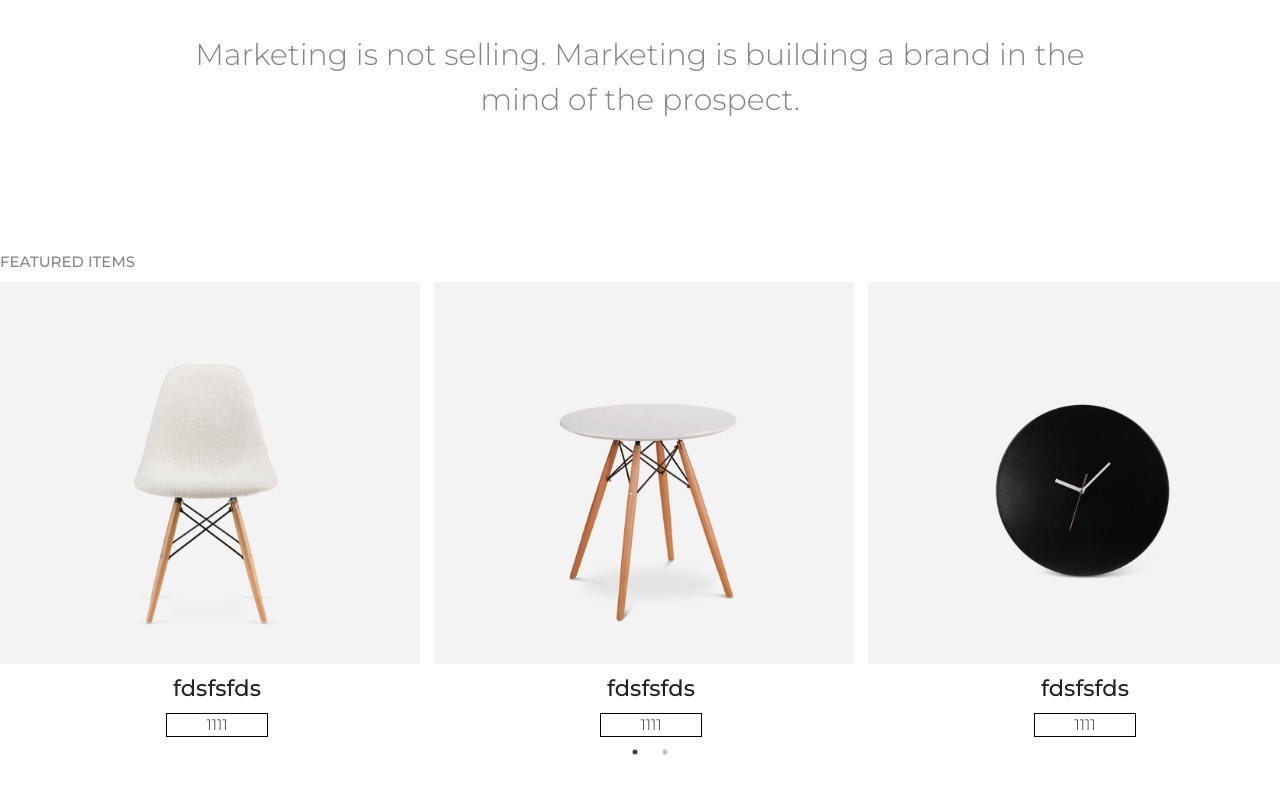
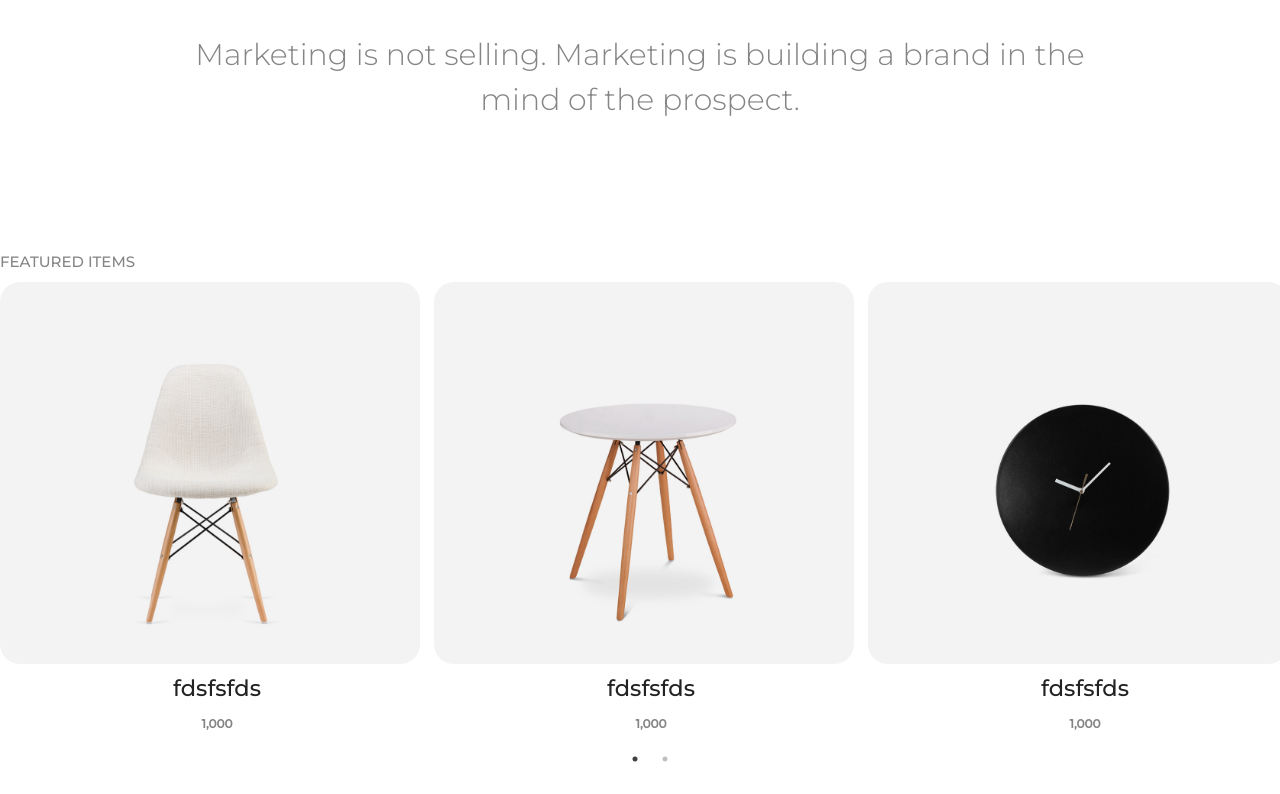
Before and after one commit to LeeYongho91/react-client, a React (Create React App) app in the folder front/: page / in a window 1280 px wide. Shown: the part 1391-2185 px from the top of the page. Built offline with nearby package versions, Linux system fonts and the light colour scheme.

Commit message:
20220105

```diff
--- a/front/src/components/App.js
+++ b/front/src/components/App.js
@@ -31,26 +31,30 @@ function App() {
 
 
 function solution(m,arr) {
-  let answer = Number.MIN_SAFE_INTEGER;
+  let answer = [];
   let n = arr.length;
+  let ch = Array.from({length:n}, ()=>0);
+  let tmp = Array.from({length:m}, ()=>0);
 
-  function DFS(L,sum1,sum2) {
-    if(sum2 > m) return;
-    if(L === n) {
-        answer = Math.max(answer, sum1);
+  function DFS(L) {
+    if(L === m) {
+      answer.push(tmp.slice());
     }
     else {
-      DFS(L+1,sum1+arr[L][0],sum2+arr[L][1]);
-      DFS(L+1,sum1,sum2);
+      for (let i = 0; i < n; i++) {
+        if(ch[i] === 0) {
+          ch[i] = 1;
+          tmp[L] = arr[i];
+          DFS(L+1);
+          ch[i] = 0;
+        }
+      }
     }
   }
-
-  DFS(0,0,0);
+  DFS(0);
   return answer;
 }
-console.log(solution(20,[[10,5],[25,12],[15,8],[6,3],[7,4]]));
-
-
+console.log(solution(2,[3,6,9]));
 
 
 
--- a/front/src/components/views/LandingPage/Sections/Intro/Intro.css
+++ b/front/src/components/views/LandingPage/Sections/Intro/Intro.css
@@ -54,5 +54,3 @@
  .right-item .item:first-child {
     margin-bottom: 50px;
 }
-
-/* -----------------------------intro--------------------------------- */
--- a/front/src/components/views/LandingPage/Sections/Slick/Slick.css
+++ b/front/src/components/views/LandingPage/Sections/Slick/Slick.css
@@ -3,6 +3,25 @@
 }
 .card-image {
     width: 420px;
+    position: relative;
+    cursor: pointer;
+    overflow: hidden;
+    border-radius: 20px;
+}
+.card-image:after {
+    content: 'QUICK LOOK';
+    position: absolute;
+    left: 50%;
+    transform: translateX(-50%);
+    bottom: -38px;
+    width: 100px;
+    height: 20px;
+    background-color: #000;
+    color: #fff;
+    padding: 8px;
+    font-weight: 600;
+    font-size: 12px;
+    transition: 0.5s;
 }
 .card-image img {
     width: 100%;
@@ -13,16 +32,49 @@
 }
 .card {
     text-align: center;
-    cursor: pointer;
 }
 .card h2 {
     margin: 10px 0;
 }
-.card span {
-    border: 1px solid #000;
-    display: inline-block;
-    width: 100px;
+.card:hover .card-price-child {
+    left: 0;
 }
+.card:hover .card-image:after {
+    bottom: 0;
+}
+
+.card-price {
+    width: 150px;
+    height: 25px;
+    margin: auto;
+    position: relative;
+    overflow: hidden;
+}
+.card-price-child {
+    width: 300px;
+    display: flex;
+    position: absolute;
+    left: -100%;
+    transition: 0.5s;
+}
+.card-price-child div {
+    width: 150px;
+    height: 25px;
+    box-sizing: border-box;
+    font-size: 12px;
+    font-weight: 600;
+    color: rgb(133, 133, 133);
+}
+.card-price-child div:first-child {
+    cursor: pointer;
+}
+.card-price-child div:first-child:hover {
+    color: #000;
+}
+
+
+
+
 
 
 @media (max-width:768px) {
--- a/front/src/components/views/LandingPage/Sections/Slick/Slick.js
+++ b/front/src/components/views/LandingPage/Sections/Slick/Slick.js
@@ -41,37 +41,57 @@ function Slick() {
 
     return (
         <section className='slick'>
-            <div class="inner">
+            <div className="inner">
             <div className='slick-content'>
         <h4> FEATURED ITEMS</h4>
         <Slider {...settings} className='cards'>
           <div className='card'>
-            <div class="card-image">
+            <div className="card-image">
             <img src="assets/product_1.png" alt="product_1" />
             </div>
             <h2>fdsfsfds</h2>
-            <span>1111</span>
+            <div className='card-price'>
+               <div className="card-price-child">
+                    <div>ADD TO CART</div>
+                    <div>1,000</div>
+               </div>
+            </div>
           </div>
           <div className='card'>
-            <div class="card-image">
+            <div className="card-image">
             <img src="assets/product_2.png" alt="product_2" />
             </div>
             <h2>fdsfsfds</h2>
-            <span>1111</span>
+            <div className='card-price'>
+               <div className="card-price-child">
+                    <div>ADD TO CART</div>
+                    <div>1,000</div>
+               </div>
+            </div>
           </div>
           <div className='card'>
-            <div class="card-image">
+            <div className="card-image">
             <img src="assets/product_3.png" alt="product_3" />
             </div>
             <h2>fdsfsfds</h2>
-            <span>1111</span>
+            <div className='card-price'>
+               <div className="card-price-child">
+                    <div>ADD TO CART</div>
+                    <div>1,000</div>
+               </div>
+            </div>
           </div>
           <div className='card'>
-            <div class="card-image">
+            <div className="card-image">
             <img src="assets/product_4.png" alt="product_4" />
             </div>
             <h2>fdsfsfds</h2>
-            <span>1111</span>
+            <div className='card-price'>
+               <div className="card-price-child">
+                    <div>ADD TO CART</div>
+                    <div>1,000</div>
+               </div>
+            </div>
           </div>
 
         </Slider>
--- a/front/src/components/views/NavBar/NavBar.js
+++ b/front/src/components/views/NavBar/NavBar.js
@@ -1,4 +1,4 @@
-import React, { useState } from 'react';
+import React, { useState,useEffect } from 'react';
 import '../NavBar/Sections/Navbar.css';
 import { FontAwesomeIcon } from '@fortawesome/react-fontawesome';
 
@@ -15,6 +15,18 @@ function NavBar() {
   const hiddenSectionClick = () => {
     setHdnActive(!hdnActive);
   }
+
+  const [scrollPosition, setScrollPosition] = useState(0);
+  const updateScroll = () => {
+    console.log(window.scrollY)
+
+      setScrollPosition(window.scrollY || document.documentElement.scrollTop);
+  }
+  useEffect(()=>{
+      window.addEventListener('scroll', updateScroll);
+  });
+
+
 
 
   return (
--- a/front/src/components/views/NavBar/Sections/Navbar.css
+++ b/front/src/components/views/NavBar/Sections/Navbar.css
@@ -2,6 +2,7 @@ header {
   /* position: fixed; */
   width: 100%;
   transition: 0.5s;
+  z-index: 1000;
 }
 .title {
   height: 200px;
@@ -21,6 +22,7 @@ nav {
   justify-content: space-between;
   display: flex;
   z-index: 10000;
+  /* background-color: white; */
 }
 .gnb {
   display: flex;
```
